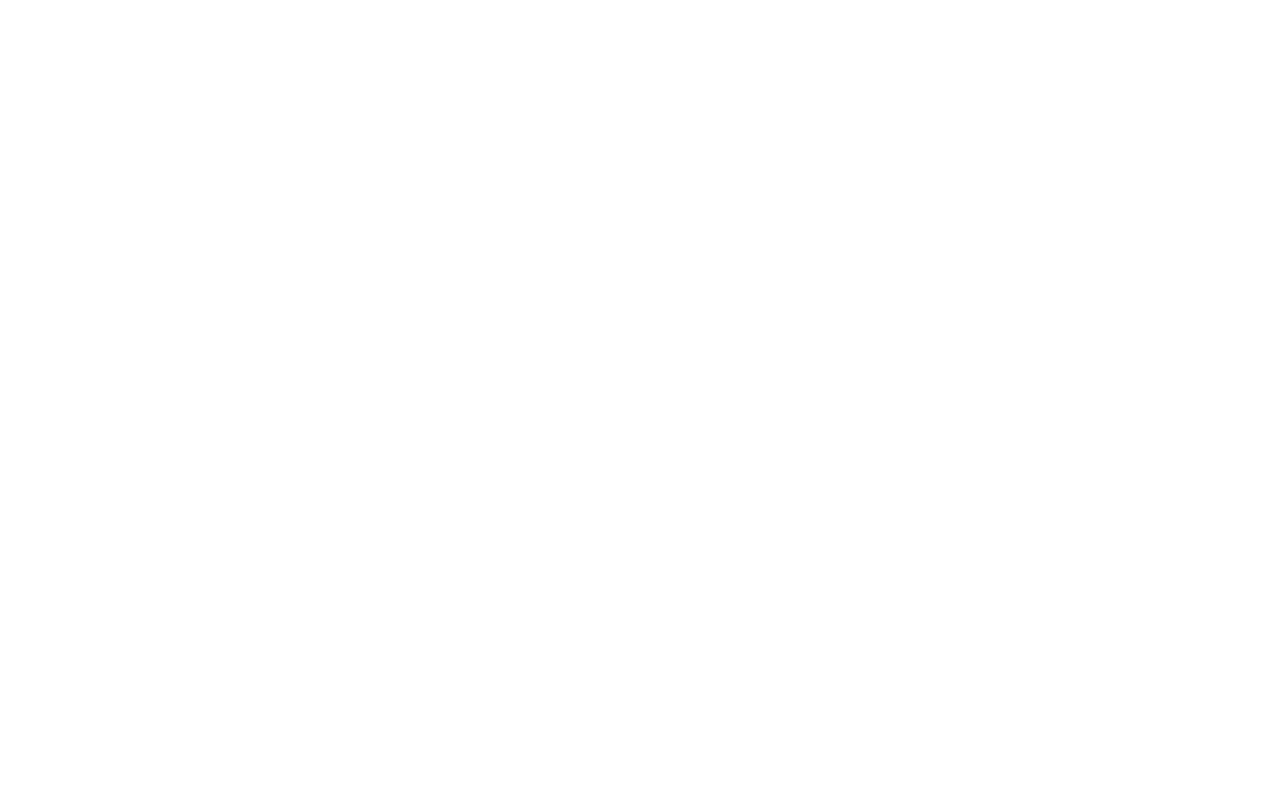
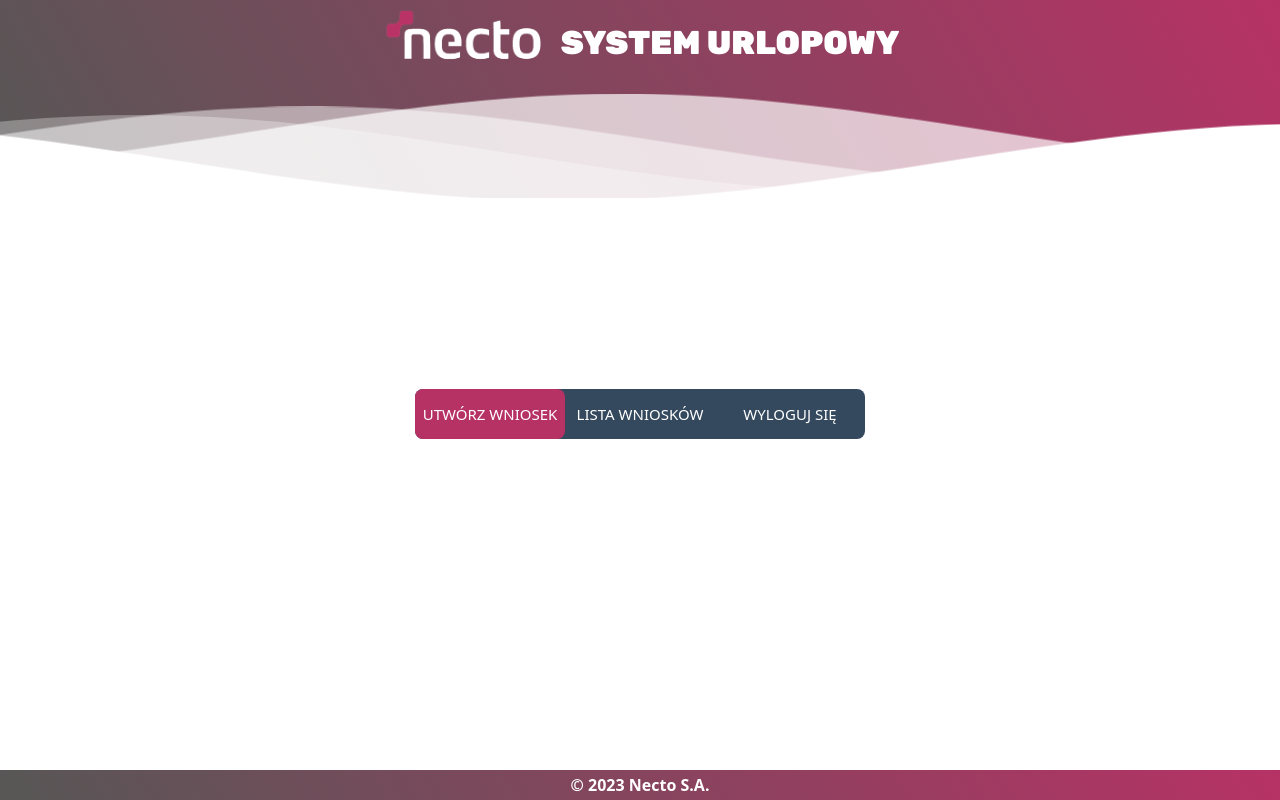
Before and after one commit to kamillachdev/HOLIDAY_FRONTEND, a React (Create React App) app: page /request/create in a window 1280 px wide. Before the commit this address had no page. Built offline with nearby package versions, Linux system fonts and the light colour scheme.

Commit message:
working menu

```diff
--- a/src/App.tsx
+++ b/src/App.tsx
@@ -1,10 +1,9 @@
 import { BrowserRouter as Router, Route, Routes } from "react-router-dom";
 import Login from "./views/Login";
 import Register from "./views/Register";
-import Forgot from "./views/Forgot";
 import Requests from "./views/Requests"
 import Main from "./views/Main"
-import Menu from "./views/Menu"
+import CreateRequest from "./views/CreateRequest"
 
 function App() {
   return (
@@ -14,9 +13,8 @@
         <Route path = "/" element={<Main/>} />
         <Route path="/login" element={<Login />} />
         <Route path="/register" element={<Register />} />
-        <Route path="/forgot-password" element={<Forgot />} />
-        <Route path="/requests" element={<Requests />} />
-        <Route path="/menu" element={<Menu />} />
+        <Route path="/request/show" element={<Requests />} />
+        <Route path="/request/create" element={<CreateRequest />} />
       </Routes>
     </Router>
   </>
--- a/src/index.css
+++ b/src/index.css
@@ -360,3 +360,61 @@
 a.buttonLink:hover {
   color: white;
 }
+
+
+/*menu style*/
+
+nav {
+	margin: 27px auto 0;
+	position: relative;
+	width: 450px;
+	height: 50px;
+	background-color: #34495e;
+	border-radius: 8px;
+	font-size: 0;
+}
+nav a {
+	line-height: 50px;
+	height: 100%;
+	font-size: 15px;
+	display: inline-block;
+	position: relative;
+	z-index: 1;
+	text-decoration: none;
+	text-transform: uppercase;
+	text-align: center;
+	color: white;
+	cursor: pointer;
+}
+nav .animation {
+	position: absolute;
+	height: 100%;
+	top: 0;
+	z-index: 0;
+	transition: all .5s ease 0s;
+	border-radius: 8px;
+}
+a:nth-child(1) {
+	width: 150px;
+}
+a:nth-child(2) {
+	width: 150px;
+}
+a:nth-child(3) {
+	width: 150px;
+}
+nav .start-home, a:nth-child(1):hover~.animation {
+	width: 150px;
+	left: 0;
+	background-color: #b63265;
+}
+nav .start-about, a:nth-child(2):hover~.animation {
+	width: 150px;
+	left: 150px;
+	background-color: #b63265;
+}
+nav .start-blog, a:nth-child(3):hover~.animation {
+	width: 150px;
+	left: 300px;
+	background-color: #b63265;
+}
--- a/src/views/Menu.tsx
+++ b/src/views/CreateRequest.tsx
@@ -1,7 +1,7 @@
 import { Grid } from '@mui/material';
 import '../index.css';
 
-const Menu = () =>
+const CreateRequest = () =>
 {
     return (
     <div>
@@ -29,6 +29,12 @@
           </Grid>
           <Grid item xs={12} style={{ flex: 1 }}>
             <div id="main">
+            <nav>
+                <a href="/request/create">UTWÓRZ WNIOSEK</a>
+                <a href="/request/show">LISTA WNIOSKÓW</a>
+                <a href="/login">WYLOGUJ SIĘ</a>
+                <div className="animation start-home"></div>
+            </nav>
 
             </div>
           </Grid>
@@ -41,4 +47,4 @@
     </div>
     );
 };
-export default Menu;
+export default CreateRequest;
--- a/src/views/Forgot.tsx
+++ /dev/null
@@ -1,143 +0,0 @@
-import React, { useState } from "react";
-import { Link } from "react-router-dom";
-import Form from "../Forms";
-import { Grid } from '@mui/material';
-import '../index.css';
-import '../auth.scss'
-
-const Forgot = () => {
-  const [email, setEmail] = useState("");
-  const [validate, setValidate] = useState<{ validate: any }>({ validate: {} });
-
-  const validateforgotPassword = () => {
-    let isValid = true;
-
-    let validator = Form.validator({
-      email: {
-        value: email,
-        isRequired: true,
-        isEmail: true,
-      },
-    });
-
-    if (validator !== null) {
-      setValidate({
-        validate: validator.errors,
-      });
-
-      isValid = false;
-    }
-    return isValid;
-  };
-
-  const forgotPassword = (e: React.FormEvent<HTMLFormElement>) => {
-    e.preventDefault();
-
-    const validate = validateforgotPassword();
-
-    if (validate) {
-      alert("Link resetowania hasła został wysyłany do" + email);
-      setValidate({ validate: {} });
-      setEmail("");
-    }
-  };
-
-  return (
-    <div>
-      <Grid container direction="column" justifyContent="flex-start" alignItems="stretch" style={{ flex: 1 }}>
-      <Grid item xs={12}>
-          <div className="header">
-            <div className="inner-header flex">
-              <img src="/necto-logo.png" alt="Your Logo" className="logo" />
-              <h1 className="systemUrlopowy">SYSTEM URLOPOWY</h1>
-            </div>
-            <div>
-              <svg className="waves" xmlns="http://www.w3.org/2000/svg" xmlnsXlink="http://www.w3.org/1999/xlink" viewBox="0 24 150 28" preserveAspectRatio="none" shapeRendering="auto">
-                <defs>
-                  <path id="gentle-wave" d="M-160 44c30 0 58-18 88-18s 58 18 88 18 58-18 88-18 58 18 88 18 v44h-352z" />
-                </defs>
-                <g className="parallax">
-                  <use xlinkHref="#gentle-wave" x="48" y="0" fill="rgba(255,255,255,0.7)" />
-                  <use xlinkHref="#gentle-wave" x="48" y="3" fill="rgba(255,255,255,0.5)" />
-                  <use xlinkHref="#gentle-wave" x="48" y="5" fill="rgba(255,255,255,0.3)" />
-                  <use xlinkHref="#gentle-wave" x="48" y="7" fill="#fff" />
-                </g>
-              </svg>
-            </div>
-          </div>
-        </Grid>
-        <Grid item xs={12} style={{ flex: 1 }}>
-            <div className="row g-0 auth-wrapper">
-              <div className="col-12 col-md-7 col-lg-6 auth-main-col text-center">
-                <div className="d-flex flex-column align-content-end">
-                  <div className="auth-body mx-auto">
-                    <p>Nie pamiętasz hasła?</p>
-                    <div className="auth-form-container text-start">
-                      <form
-                        className="auth-form"
-                        method="POST"
-                        onSubmit={forgotPassword}
-                        autoComplete={"off"}
-                      >
-                        <div className="email mb-3">
-                          <input
-                            type="text"
-                            className={`form-control ${
-                              validate.validate && validate.validate.email
-                                ? "is-invalid "
-                                : ""
-                            }`}
-                            id="email"
-                            name="email"
-                            value={email}
-                            placeholder="Email"
-                            onChange={(e) => setEmail(e.target.value)}
-                          />
-
-                          <div
-                            className={`invalid-feedback text-start ${
-                              validate.validate && validate.validate.email
-                                ? "d-block"
-                                : "d-none"
-                            }`}
-                          >
-                            {validate.validate && validate.validate.email
-                              ? validate.validate.email[0]
-                              : ""}
-                          </div>
-                        </div>
-
-                        <div className="text-center">
-                          <button
-                            type="submit"
-                            className="btn btn-primary w-100 theme-btn mx-auto"
-                          >
-                            Wyślij
-                          </button>
-                        </div>
-                      </form>
-
-                      <hr />
-                      <div className="auth-option text-center pt-2">
-                        <Link className="text-link" to="/login">
-                        Powrót do logowania
-                        </Link>
-                      </div>
-                    </div>
-                  </div>
-                </div>
-              </div>
-            </div>
-        </Grid>
-        <Grid item xs={12} style={{ flex: 1 }}>
-          <footer>
-            <span><b>&copy; {new Date().getFullYear()} Necto S.A.</b></span>
-          </footer>
-        </Grid>
-      </Grid>
-    </div>
-
-  );
-};
-
-export default Forgot;
--- a/src/views/Login.tsx
+++ b/src/views/Login.tsx
@@ -1,5 +1,5 @@
 import React, { useState, FormEvent, MouseEvent } from "react";
-import { Link } from "react-router-dom";
+import { Link, useNavigate } from "react-router-dom";
 import Form from "../Forms";
 import "../index.css";
 import "../auth.scss";
@@ -13,6 +13,7 @@
   const [password, setPassword] = useState("");
   const [validate, setValidate] = useState<any>({});
   const [showPassword, setShowPassword] = useState(false);
+  const navigate = useNavigate();
 
   const validateLogin = () => {
     let isValid = true;
@@ -59,11 +60,11 @@
     onSuccess: () => {
       setEmail("");
       setPassword("");
-      alert("Login successful!");
+      navigate("/request/create");
     },
     onError: (error) => {
       console.error(error);
-      alert("An error occurred during login.");
+      alert("Niepoprawny login.");
     },
   });
 
--- a/src/views/Requests.tsx
+++ b/src/views/Requests.tsx
@@ -66,6 +66,13 @@
           </Grid>
           <Grid item xs={12} style={{ flex: 1 }}>
             <div id="main">
+            <nav>
+                <a href="/createRequest">UTWÓRZ WNIOSEK</a>
+                <a href="/requests">LISTA WNIOSKÓW</a>
+                <a href="/login">WYLOGUJ SIĘ</a>
+                <div className="animation start-home"></div>
+            </nav>
+            <br></br>
               <h5 className="wnioski">Wnioski</h5>
               <div id="table-wrapper">
                 <table id="fl-table">
```
